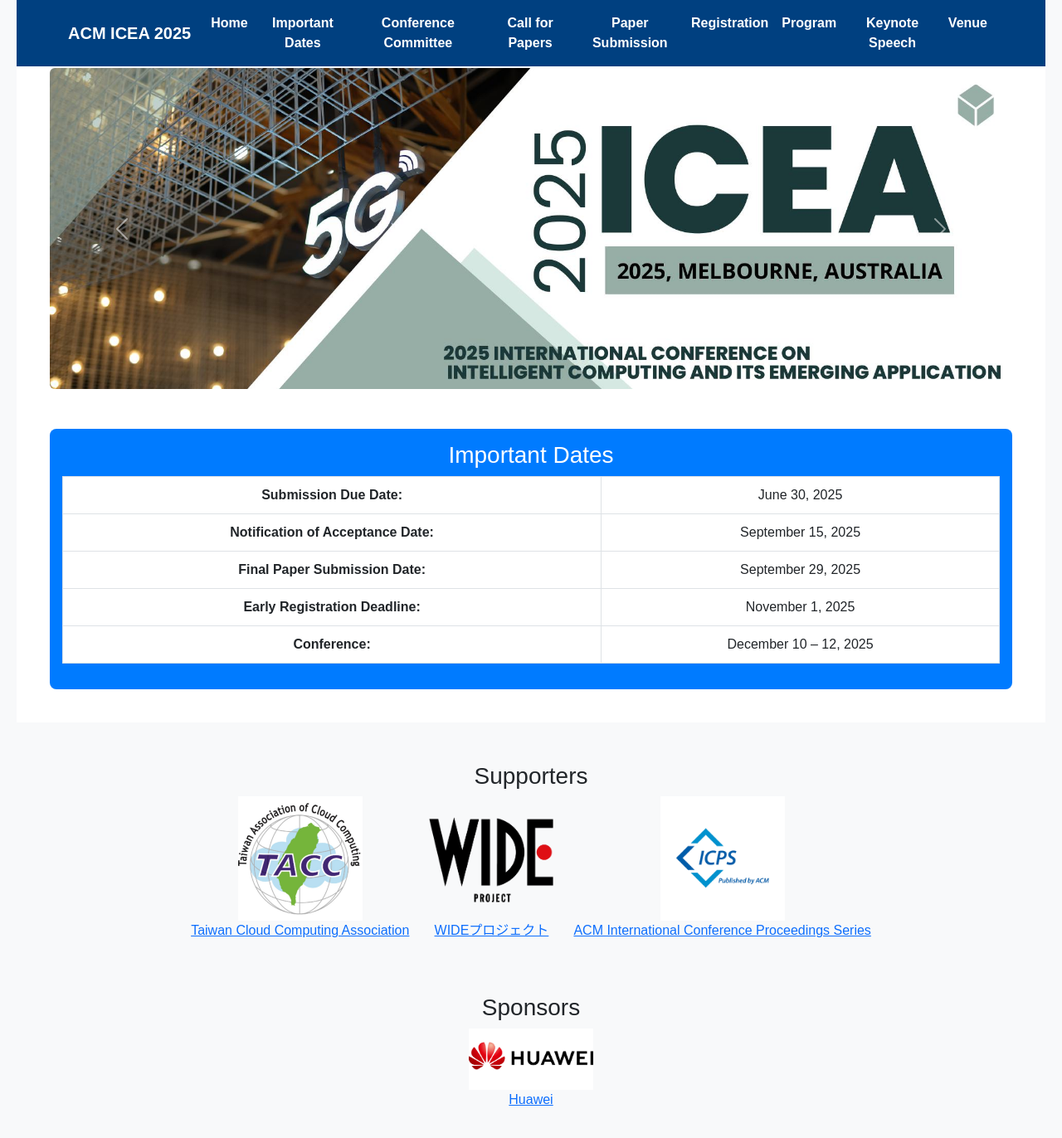
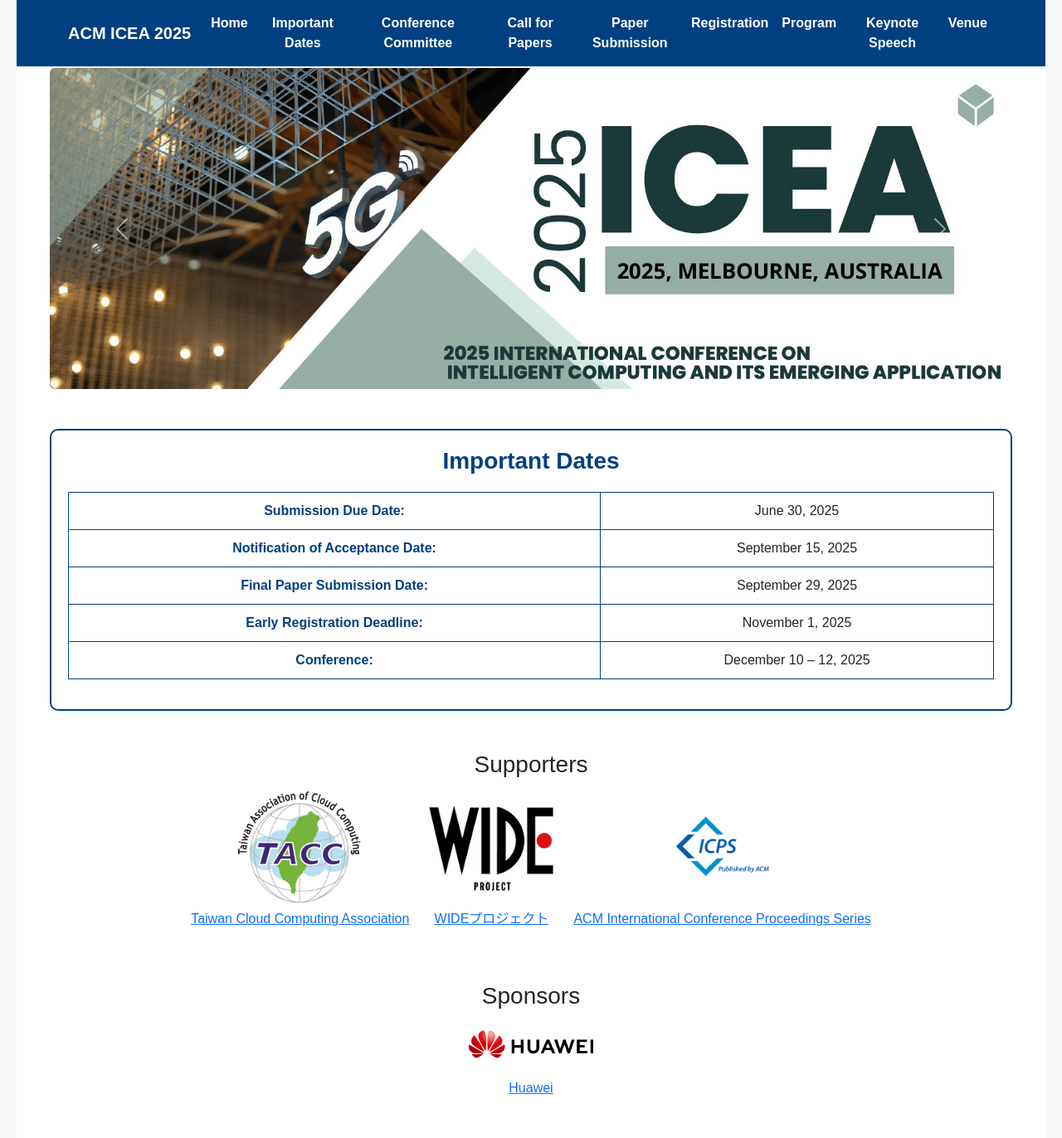
Before and after one commit to icea2025/latrobe, a Jekyll site: the page index.html, which Jekyll copies as it is, in a window 1280 px wide and 1400 px high, scrolled down 357 px. Shown: the top 1372 px of the window at 83% size. Built offline with Jekyll 4.4.1, drawn with Linux system fonts in a browser that asks for light colours.

Commit message:
Update index.html

```diff
--- a/index.html
+++ b/index.html
@@ -232,6 +232,36 @@
 </div>
 
 
+<style>
+  .important-dates {
+    background-color: #ffffff;
+    border: 2px solid #004080;
+    border-radius: 10px;
+    padding: 20px;
+  }
+
+  .important-dates h3 {
+    color: #004080;
+    font-weight: bold;
+    margin-bottom: 20px;
+  }
+
+  .important-dates .table {
+    border-color: #004080;
+  }
+
+  .important-dates td {
+    border-color: #004080;
+    padding: 10px;
+    font-size: 16px;
+  }
+
+  .important-dates tr td:first-child {
+    font-weight: bold;
+    color: #004080;
+  }
+</style>
+
 <div id="important-dates" class="important-dates mt-5">
   <h3>Important Dates</h3>
   <table class="table table-bordered">
@@ -244,7 +274,7 @@
     </tbody>
   </table>
 </div>
-  </div>
+
 
   <div id="supporters" class="mt-5">
     <h3>Supporters</h3>
```
Lines whose indentation alone changed are shown as unchanged.
